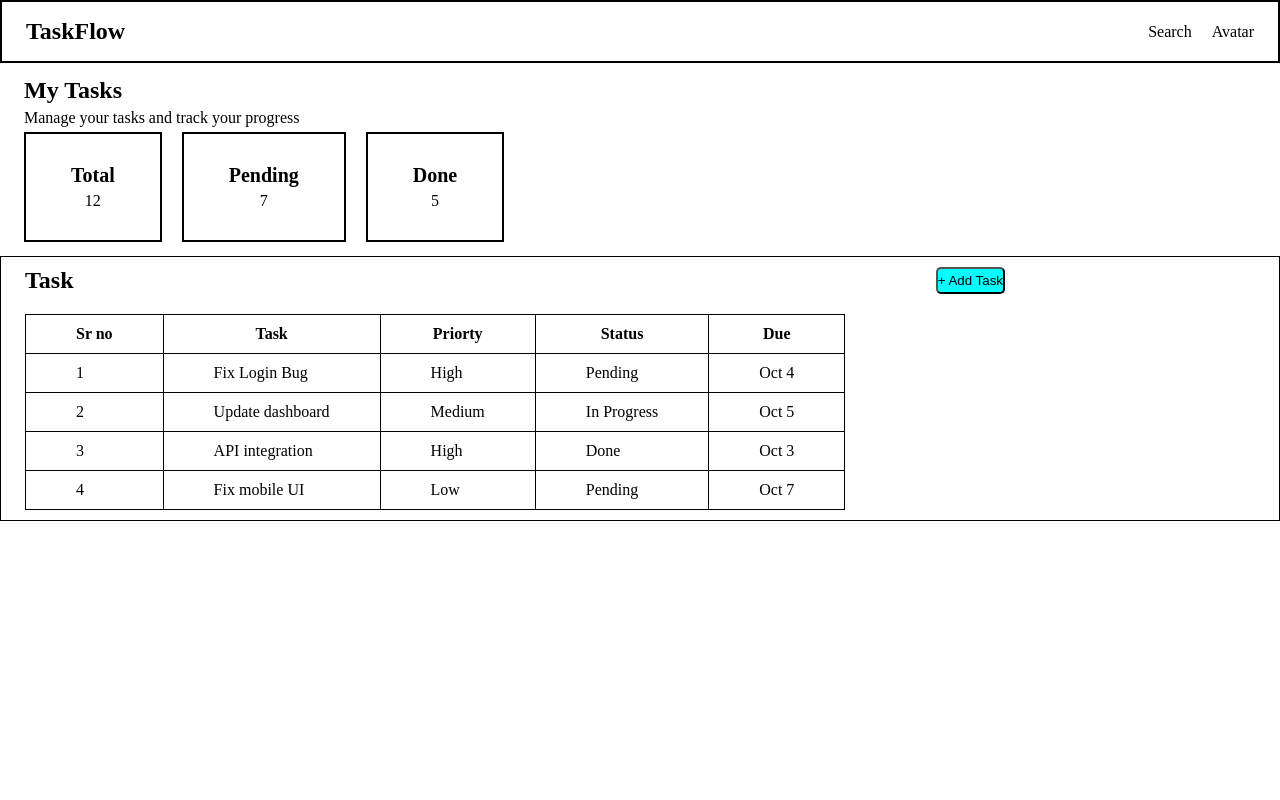
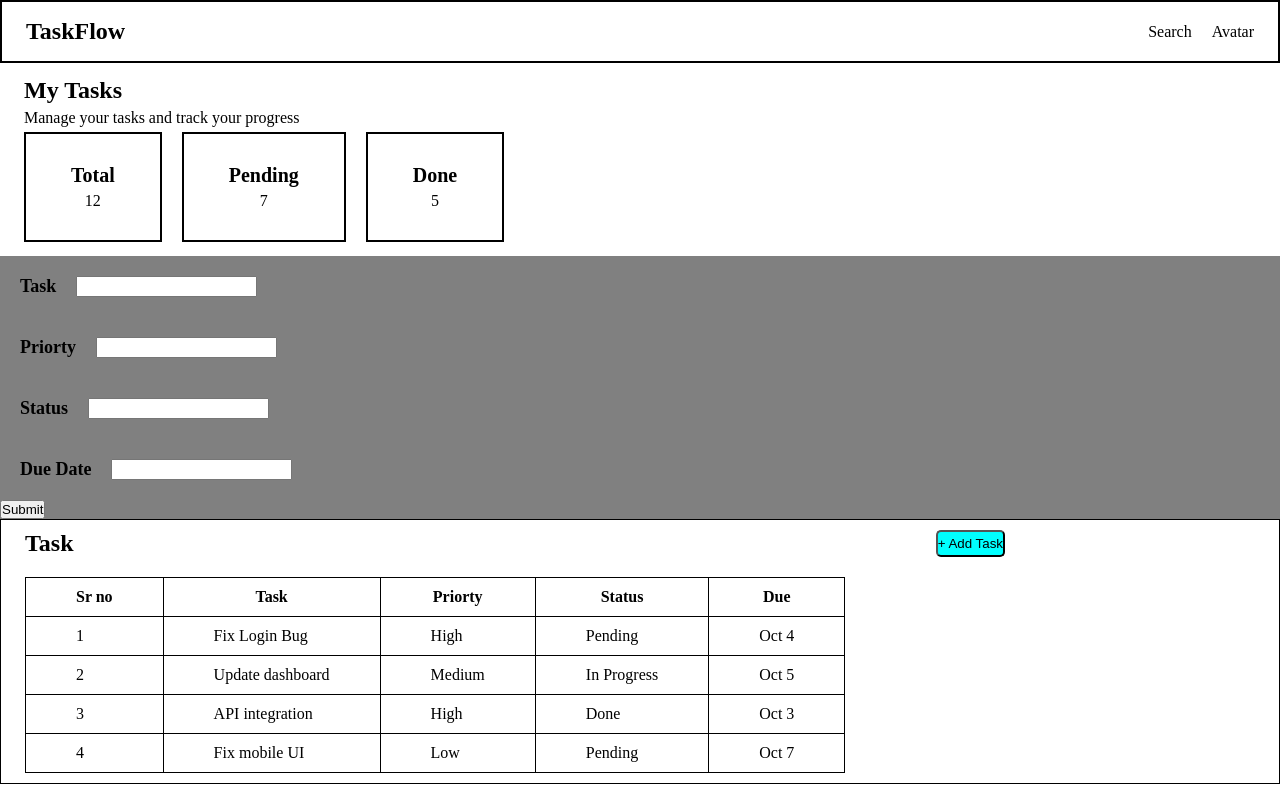
Before and after one commit to ankitdotdev/React-Basic-Foundation, a React (Vite) app in the folder Challenge 2/challenge-2/: page / in a window 1280 px wide. Both pictures are taken after a click on the button "+ Add Task". Built offline with nearby package versions, Linux system fonts and the light colour scheme.

Commit message:
feat: Implement TaskForm component and integrate it into TaskSection for task management

```diff
--- /dev/null
+++ b/Challenge 2/challenge-2/src/module/task/dashboard/components/TaskForm.module.css
@@ -0,0 +1,15 @@
+.container {
+  background-color: gray;
+}
+
+label {
+  font-size: 18px;
+  font-weight: bold;
+}
+
+.fields {
+  display: flex;
+  justify-content: flex-start;
+  padding: 20px;
+  gap: 20px;
+}
--- /dev/null
+++ b/Challenge 2/challenge-2/src/module/task/dashboard/components/TaskForm.tsx
@@ -0,0 +1,101 @@
+import React, { useState } from "react";
+
+import taskForm from "./TaskForm.module.css";
+import type { Tasks } from "../types/Tasks";
+
+interface TasFormProps {
+  onClick: (tasks: Tasks) => void;
+}
+
+const TaskForm: React.FC<TasFormProps> = ({ onClick }) => {
+  const [task, setTasks] = useState<Tasks>({
+    id: 0,
+    name: "",
+    priorty: "",
+    status: "",
+    dueDate: "",
+  });
+  const handleSubmit = (e: React.FormEvent) => {
+    e.preventDefault();
+    if (!task) {
+      throw new Error("No task was provided");
+    }
+    console.log("The value logs in the handle submit are", task);
+    onClick(task);
+    setTasks({
+      id: 0,
+      name: "",
+      priorty: "",
+      status: "",
+      dueDate: "",
+    });
+  };
+
+  const handleChange = (
+    key: string,
+    e: React.ChangeEvent<HTMLInputElement>,
+  ) => {
+    const { value } = e.target;
+    if (!value) {
+    }
+    setTasks((prev) => ({
+      ...prev,
+      [key]: value,
+    }));
+  };
+  return (
+    <div className={`${taskForm.container}`}>
+      <form onSubmit={handleSubmit}>
+        <div>
+          <div className={`${taskForm.fields}`}>
+            <label htmlFor="">Task</label>
+            <input
+              type="text"
+              id="name"
+              value={task.name}
+              onChange={(e) => handleChange("name", e)}
+              className={`${taskForm.inputField}`}
+            />
+          </div>
+
+          <div className={`${taskForm.fields}`}>
+            <label htmlFor="">Priorty</label>
+            <input
+              type="text"
+              id="priorty"
+              value={task.priorty}
+              onChange={(e) => handleChange("priorty", e)}
+              className={`${taskForm.inputField}`}
+            />
+          </div>
+
+          <div className={`${taskForm.fields}`}>
+            <label htmlFor="">Status</label>
+            <input
+              type="text"
+              id="status"
+              value={task.status}
+              onChange={(e) => handleChange("status", e)}
+              className={`${taskForm.inputField}`}
+            />
+          </div>
+
+          <div className={`${taskForm.fields}`}>
+            <label htmlFor="">Due Date</label>
+            <input
+              type="text"
+              id="status"
+              value={task.dueDate}
+              onChange={(e) => handleChange("dueDate", e)}
+              className={`${taskForm.inputField}`}
+            />
+          </div>
+        </div>
+
+        <button>Submit</button>
+      </form>
+    </div>
+  );
+};
+
+export default TaskForm;
--- a/Challenge 2/challenge-2/src/module/task/dashboard/components/TaskSection.tsx
+++ b/Challenge 2/challenge-2/src/module/task/dashboard/components/TaskSection.tsx
@@ -1,19 +1,45 @@
+import { useEffect, useState } from "react";
 import Table from "../../../../component/table/Table";
 import { TaskConstants, TasksColumns } from "../constants/Tasks.constants";
 
 import task from "../task.dashboard.module.css";
+import TaskForm from "./TaskForm";
+import type { Tasks } from "../types/Tasks";
 
 const TaskSection = () => {
+  const [show, setShow] = useState(false);
+  const [tasks, setTasks] = useState<Tasks[]>(TaskConstants);
+  useEffect(() => {
+    console.log("The value of the show is", tasks);
+  }, [tasks]);
   return (
+    <>
+      {show && (
+        <div>
+          <TaskForm
+            onClick={(task) => {
+              setTasks((prev) => [
+                ...prev,
+                {
+                  ...task,
+                  id: prev.length + 1,
+                },
+              ]);
+              setShow(false);
+            }}
+          />
+        </div>
+      )}
       <div className={`${task.tableSection}`}>
         <div className={`${task.taskHeader}`}>
           <span>Task</span>
-        <button>+ Add Task</button>
+          <button onClick={() => setShow((prev) => !prev)}>+ Add Task</button>
         </div>
         <div className={`${task.tableArea}`}>
-        <Table columnsDef={TasksColumns} data={TaskConstants} />
+          <Table columnsDef={TasksColumns} data={tasks} />
         </div>
       </div>
+    </>
   );
 };
 
```
Lines whose indentation alone changed are shown as unchanged.
